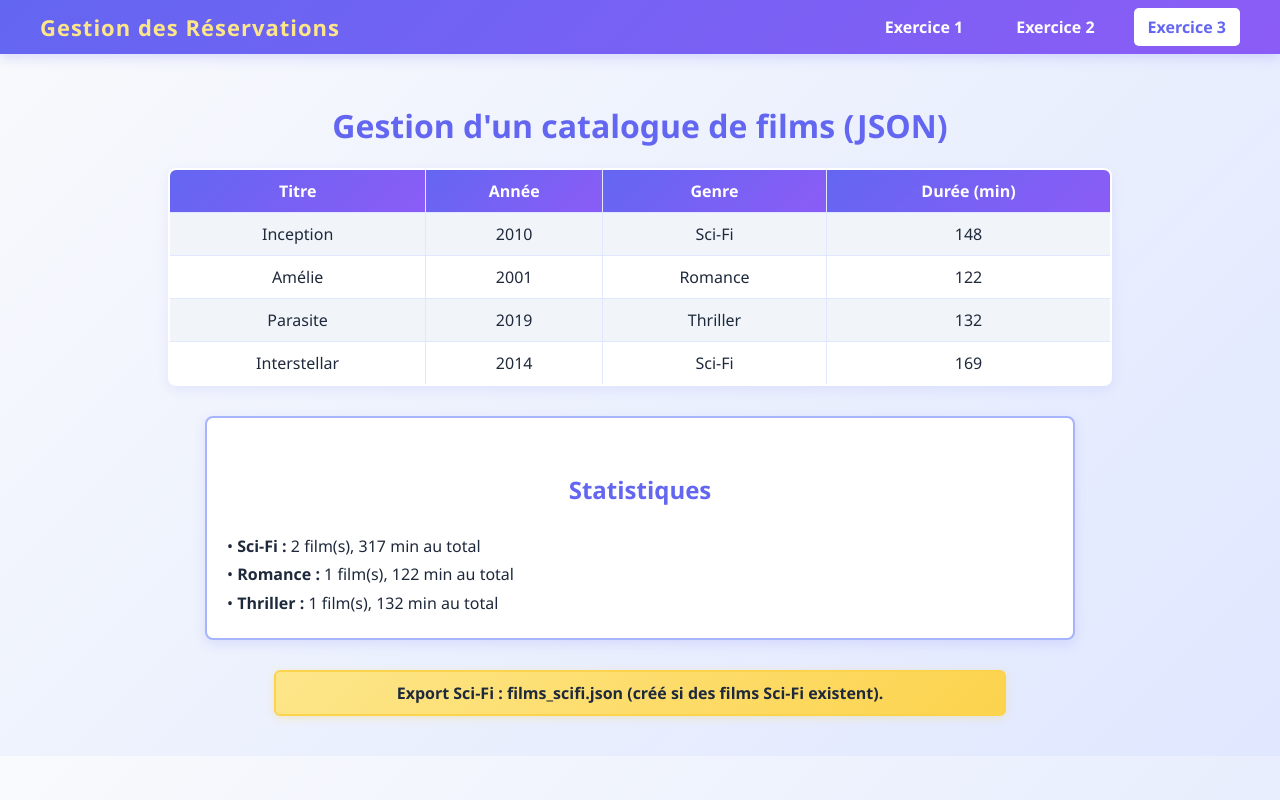
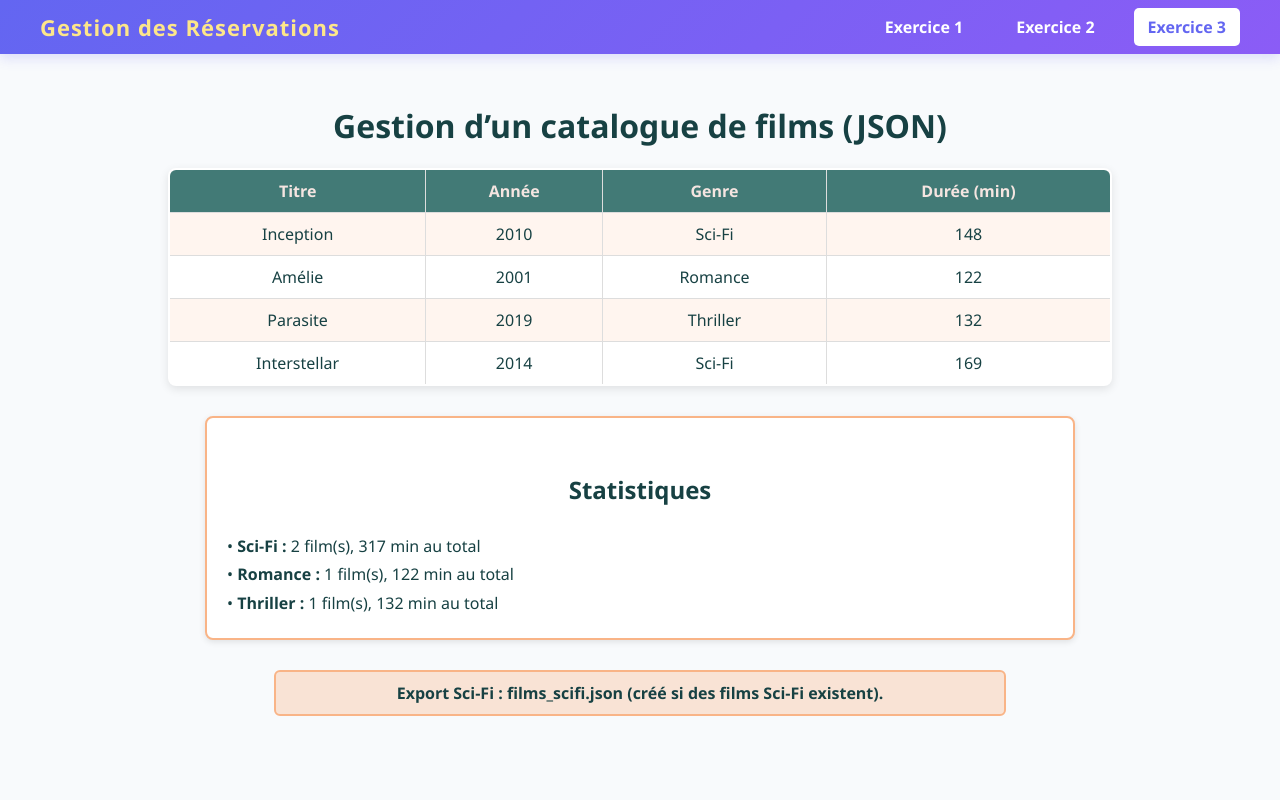
Before and after one commit to safaamedia/TP4, a PHP site: page /exercice3.php in a window 1280 px wide. Run offline with PHP 8.4, Linux system fonts and the light colour scheme.

Commit message:
Update styles and text in exercice3.php

```diff
--- a/exercice3.php
+++ b/exercice3.php
@@ -2,20 +2,20 @@
 <html lang="fr">
 <head>
 <meta charset="UTF-8">
-<title>Gestion d'un catalogue de films (JSON)</title>
+<title>Gestion d’un catalogue de films (JSON)</title>
 
 <style>
 body {
     font-family: 'Segoe UI', Arial, sans-serif;
-    background: linear-gradient(135deg, #F8FAFC 0%, #E0E7FF 100%);
-    color: #1E293B;
+    background: #F5E5E1;
+    color: #174143;
     margin: 0;
     padding: 0;
 }
 
 h1, h2 {
     text-align: center;
-    color: #6366F1;
+    color: #174143;
     margin-top: 30px;
 }
 
@@ -28,62 +28,56 @@ table {
     border-collapse: collapse;
     width: 80%;
     margin: 20px auto;
-    background: #FFFFFF;
+    background: white;
     border-radius: 8px;
     overflow: hidden;
-    border: 2px solid #A5B4FC;
-    box-shadow: 0 4px 12px rgba(99, 102, 241, 0.1);
+    border: 2px solid #427A76;
+    box-shadow: 0 3px 10px rgba(0, 0, 0, 0.1);
 }
 
 th, td {
-    border: 1px solid #E0E7FF;
+    border: 1px solid #ddd;
     padding: 10px;
     text-align: center;
 }
 
 th {
-    background: linear-gradient(135deg, #6366F1 0%, #8B5CF6 100%);
-    color: #FFFFFF;
+    background: #427A76;
+    color: #F5E5E1;
     font-size: 16px;
 }
 
 tr:nth-child(even) {
-    background-color: #F1F5F9;
+    background-color: #F9B48722;
 }
-
-tr:nth-child(odd) {
-    background-color: #FFFFFF;
-}
-
 tr:hover {
-    background-color: #E0E7FF;
+    background-color: #F9B48755;
 }
 
 /* Stats box */
 .stats {
-    background: #FFFFFF;
+    background: white;
     width: 70%;
     margin: 30px auto;
-    border: 2px solid #A5B4FC;
+    border: 2px solid #F9B487;
     border-radius: 8px;
     padding: 20px;
-    color: #1E293B;
-    box-shadow: 0 4px 12px rgba(99, 102, 241, 0.15);
+    color: #174143;
+    box-shadow: 0 2px 6px rgba(0,0,0,0.1);
     line-height: 1.8;
 }
 
 /* Success message */
 .success {
-    color: #1E293B;
+    color: #174143;
     font-weight: bold;
     text-align: center;
-    background: linear-gradient(135deg, #FDE68A 0%, #FCD34D 100%);
-    border: 2px solid #FCD34D;
+    background-color: #F9B48755;
+    border: 2px solid #F9B487;
     width: 60%;
     margin: 20px auto;
     padding: 10px;
     border-radius: 6px;
-    box-shadow: 0 2px 8px rgba(252, 211, 77, 0.3);
 }
 </style>
 </head>
@@ -92,20 +86,20 @@ tr:hover {
 <?php include('menu.php'); ?>
 
 <div class="container">
-<h1>Gestion d'un catalogue de films (JSON)</h1>
+<h1>Gestion d’un catalogue de films (JSON)</h1>
 
 <?php
 $jsonFile = "films.json";
 
 if (!file_exists($jsonFile)) {
-    echo "<p style='color:#EF4444;text-align:center;'>Le fichier films.json est introuvable.</p>";
+    echo "<p style='color:red;text-align:center;'>Le fichier films.json est introuvable.</p>";
     exit;
 }
 
 $data = json_decode(file_get_contents($jsonFile), true);
 
 if (!$data) {
-    echo "<p style='color:#EF4444;text-align:center;'>Erreur de lecture du fichier JSON.</p>";
+    echo "<p style='color:red;text-align:center;'>Erreur de lecture du fichier JSON.</p>";
     exit;
 }
 
```
